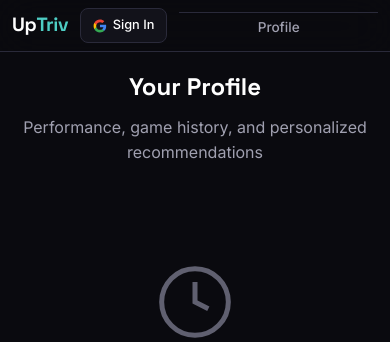
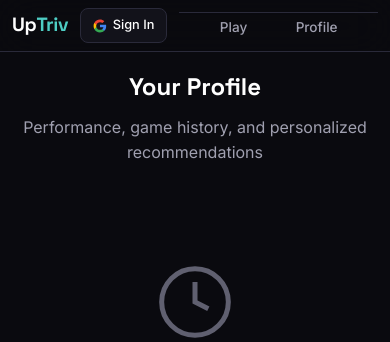
Before and after one commit to kaplanae/uptriv, a Flask app: page /history in a window 390 px wide. Shown: the top 342 px of the page. Run offline with Flask 3, Linux system fonts and the light colour scheme; some libraries are stand-ins or nearby versions.

Commit message:
Add Play link back to nav, fix mobile nav spacing
Play button was missing, leaving no path to the game from
profile/leaderboard. Use space-evenly and tighter gaps on mobile
so all four nav links fit without overlapping.

Co-Authored-By: Claude Opus 4.5 <noreply@anthropic.com>

```diff
--- a/static/style.css
+++ b/static/style.css
@@ -1721,8 +1721,8 @@ a.rec-title:hover {
     .nav-links {
         order: 3;
         width: 100%;
-        justify-content: center;
-        gap: 1.25rem;
+        justify-content: space-evenly;
+        gap: 0.5rem;
         font-size: 0.85rem;
         padding-top: 0.25rem;
         border-top: 1px solid var(--border);
@@ -3562,8 +3562,8 @@ a.rec-title:hover {
     }
 
     .nav-links {
-        gap: 1rem;
-        font-size: 0.8rem;
+        gap: 0.4rem;
+        font-size: 0.75rem;
     }
 
     .auth-btn {
--- a/templates/base.html
+++ b/templates/base.html
@@ -7,7 +7,7 @@
     <link rel="preconnect" href="https://fonts.googleapis.com">
     <link rel="preconnect" href="https://fonts.gstatic.com" crossorigin>
     <link href="https://fonts.googleapis.com/css2?family=Space+Grotesk:wght@400;500;600;700&family=Inter:wght@400;500;600&display=swap" rel="stylesheet">
-    <link rel="stylesheet" href="{{ url_for('static', filename='style.css') }}?v=2">
+    <link rel="stylesheet" href="{{ url_for('static', filename='style.css') }}?v=3">
 </head>
 <body>
     <div class="app-container">
@@ -15,6 +15,7 @@
             <nav>
                 <a href="{{ url_for('index') }}" class="logo">Up<span class="logo-accent">Triv</span></a>
                 <div class="nav-links">
+                    <a href="{{ url_for('play') }}">Play</a>
                     <a href="{{ url_for('history') }}">Profile</a>
                     <a href="{{ url_for('friends_page') }}" class="auth-only" style="display:none;">Friends</a>
                     <a href="{{ url_for('leaderboard_page') }}" class="auth-only" style="display:none;">Leaderboard</a>
```
